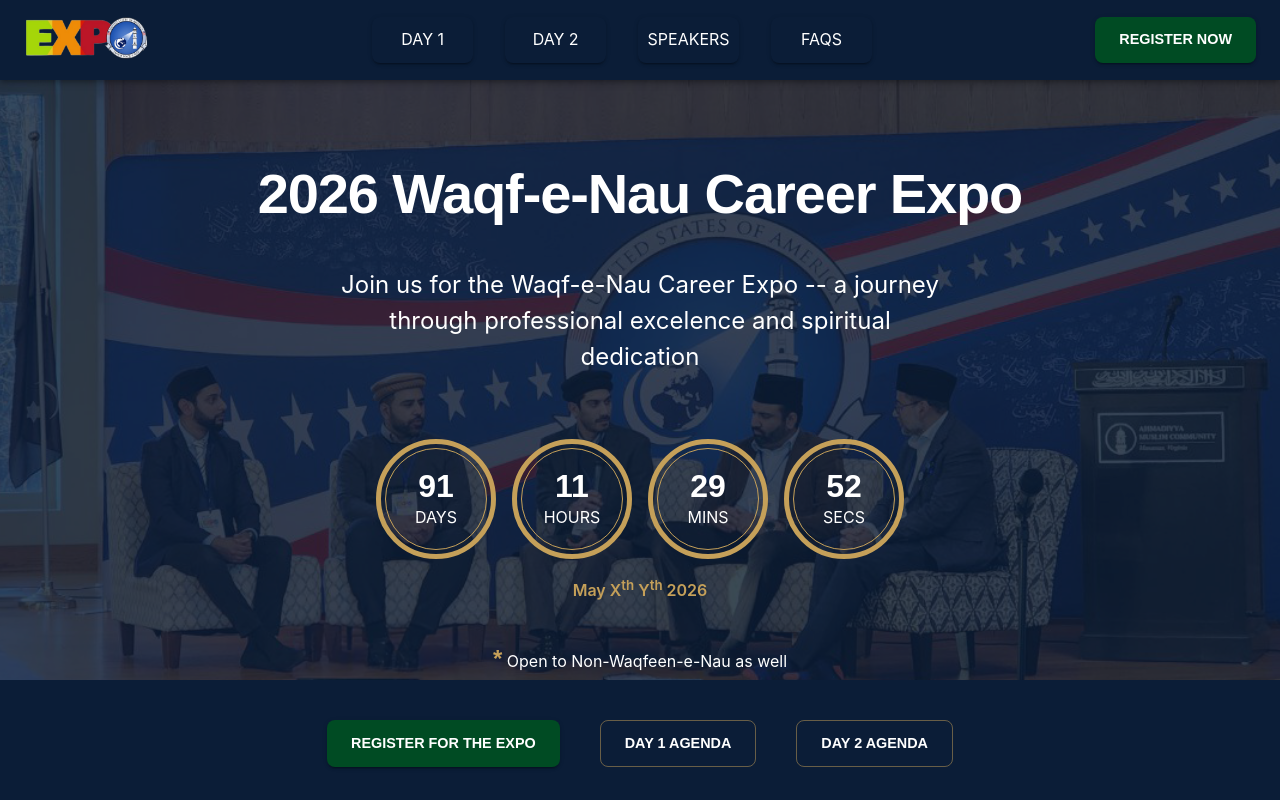
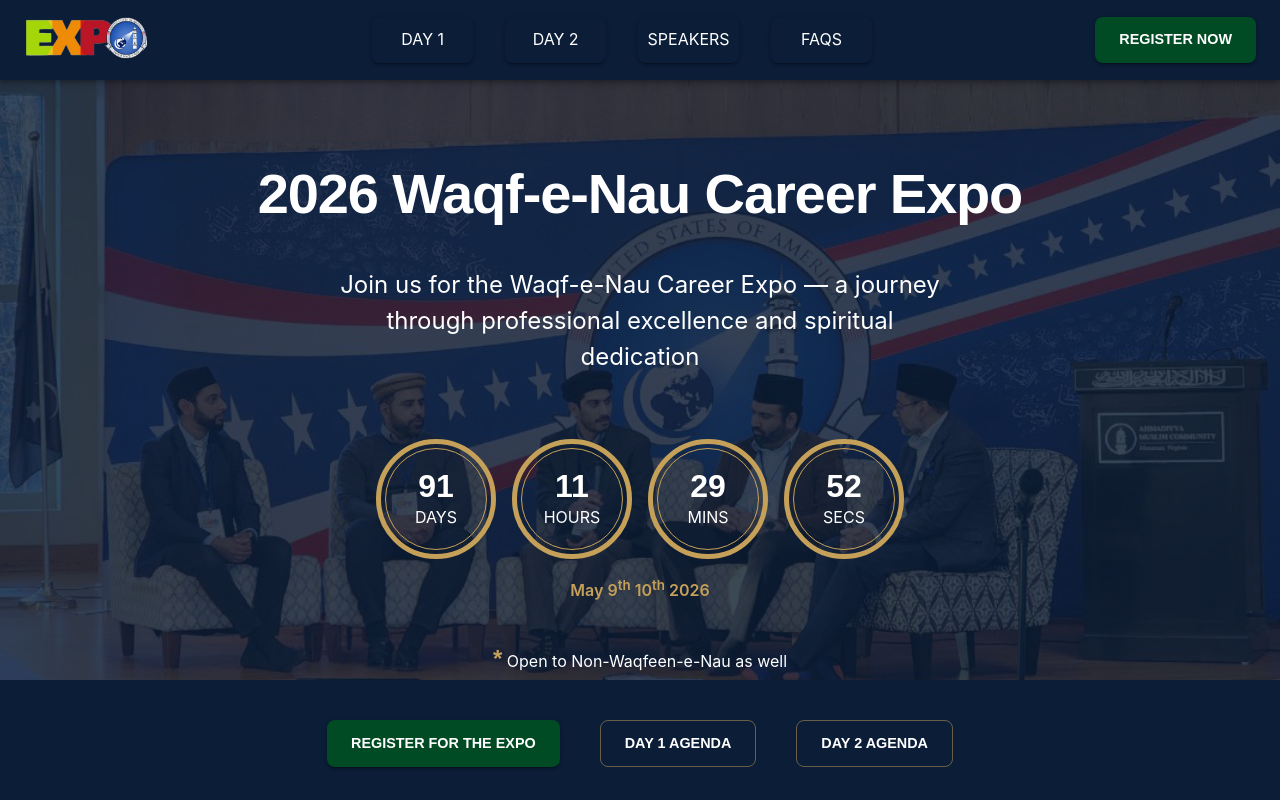
Before and after one commit to tofik-khan/wn-expo, a React (Vite) app: page / in a window 1280 px wide. Shown: the top 800 px of the page. Built offline with nearby package versions, Linux system fonts and the light colour scheme; what @mui/x-license would draw is missing.

Commit message:
HOTFIX: Update homepage hero content

```diff
--- a/src/components/homepage/sections/hero.tsx
+++ b/src/components/homepage/sections/hero.tsx
@@ -28,8 +28,8 @@ export const SectionHero = () => {
           py={5}
           color="white"
         >
-          Join us for the Waqf-e-Nau Career Expo -- a journey through
-          professional excelence and spiritual dedication
+          Join us for the Waqf-e-Nau Career Expo &mdash; a journey through
+          professional excellence and spiritual dedication
         </Typography>
         <Box
           sx={{
@@ -42,7 +42,7 @@ export const SectionHero = () => {
         >
           <Countdown date={dayjs("May 09 2026 11:00:00 GMT-0500").format()} />
           <Typography my={2} variant="subtitle2">
-            May X<sup>th</sup> Y<sup>th</sup> 2026
+            May 9<sup>th</sup> 10<sup>th</sup> 2026
           </Typography>
         </Box>
         <Typography textAlign={"center"}>
```
